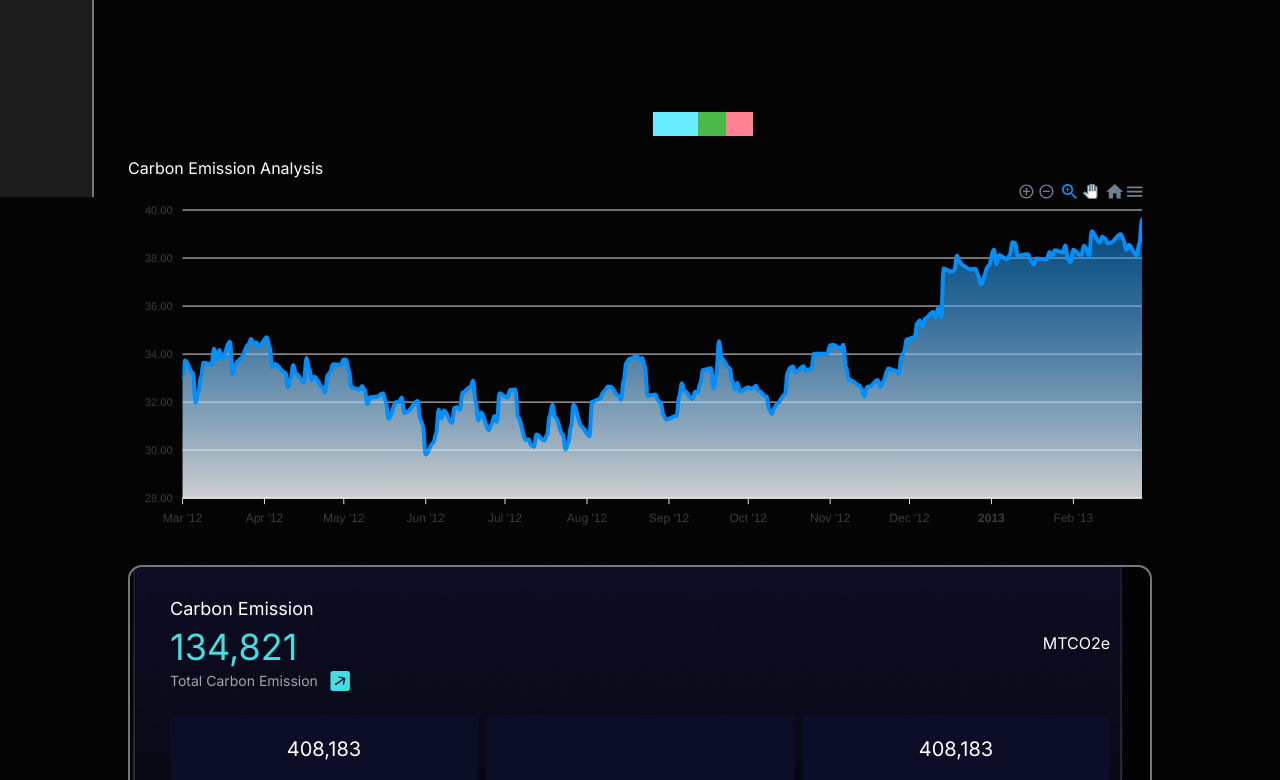
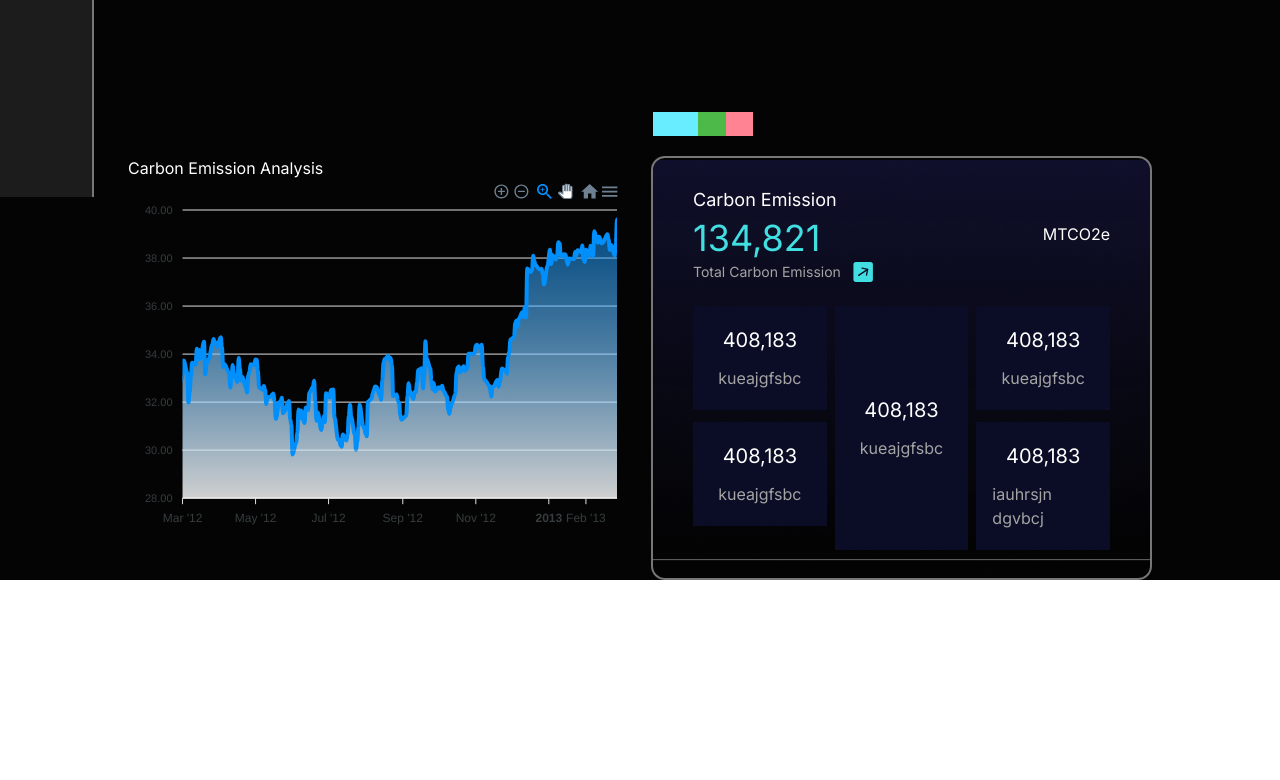
Before and after one commit to vishnubansal001/emmision, a Next.js app: page /data in a window 1280 px wide. Shown: the part 603-1383 px from the top of the page. After the commit the page ends 1183 px from the top, so only its background shows below. Built offline with nearby package versions, Linux system fonts and the light colour scheme.

Commit message:
added more designing

```diff
--- a/app/data/page.jsx
+++ b/app/data/page.jsx
@@ -579,8 +579,8 @@ const Page = () => {
             </div>
           </div>
         </div>
-        <div>
-          <div></div>
+        <div className="flex md:flex-row flex-col gap-6 w-full justify-center items-start">
+          <div className="lg:w-[50%] w-full">
             <div>
               <div>
                 <h1>Carbon Emission Analysis</h1>
@@ -595,7 +595,7 @@ const Page = () => {
           </div>
           <div
             style={{ backgroundImage: `url(/abc.png)` }}
-          className="bg-cover bg-no-repeat bg-center px-10 py-7 text-white border-2 border-[#777777] rounded-[14px] flex flex-col justify-start gap-6"
+            className="bg-cover lg:w-[50%] w-full bg-no-repeat bg-center px-10 py-7 text-white border-2 border-[#777777] rounded-[14px] flex flex-col justify-start gap-6"
           >
             <div className="flex sm:flex-row justify-between items-center w-full">
               <div className="flex flex-col gap-1">
@@ -604,7 +604,9 @@ const Page = () => {
                   134,821
                 </p>
                 <div className="flex flex-row gap-3 justify-center items-center">
-                <p className="text-sm text-[#A4A4A4]">Total Carbon Emission</p>
+                  <p className="text-sm text-[#A4A4A4]">
+                    Total Carbon Emission
+                  </p>
                   <img src="/click.svg" alt="click" className="w-[20px]" />
                 </div>
               </div>
@@ -627,7 +629,9 @@ const Page = () => {
               </div>
               <div className="bg-[#0A0D25] flex flex-col gap-3 px-4 justify-center items-center py-5">
                 <p className="lg:text-xl md:text-lg text-base">408,183</p>
-              <p className="text-[#A4A4A4] lg:text-base text-sm">kueajgfsbc</p>
+                <p className="text-[#A4A4A4] lg:text-base text-sm">
+                  kueajgfsbc
+                </p>
               </div>
               <div className="w-full h-full flex flex-col gap-3">
                 <div className="bg-[#0A0D25] flex flex-col gap-3 px-4 justify-center items-center py-5">
@@ -647,6 +651,7 @@ const Page = () => {
           </div>
         </div>
       </div>
+    </div>
   );
 };
 
```
Lines whose indentation alone changed are shown as unchanged.
